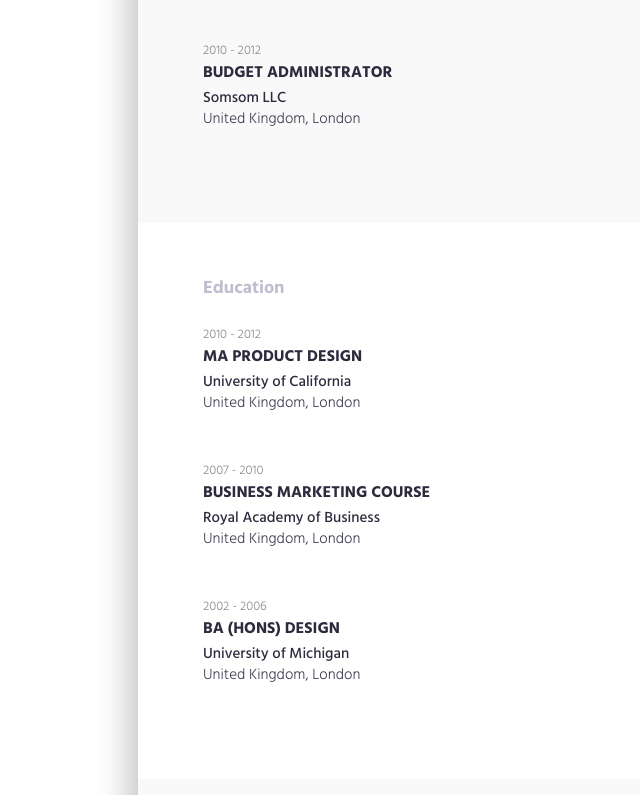
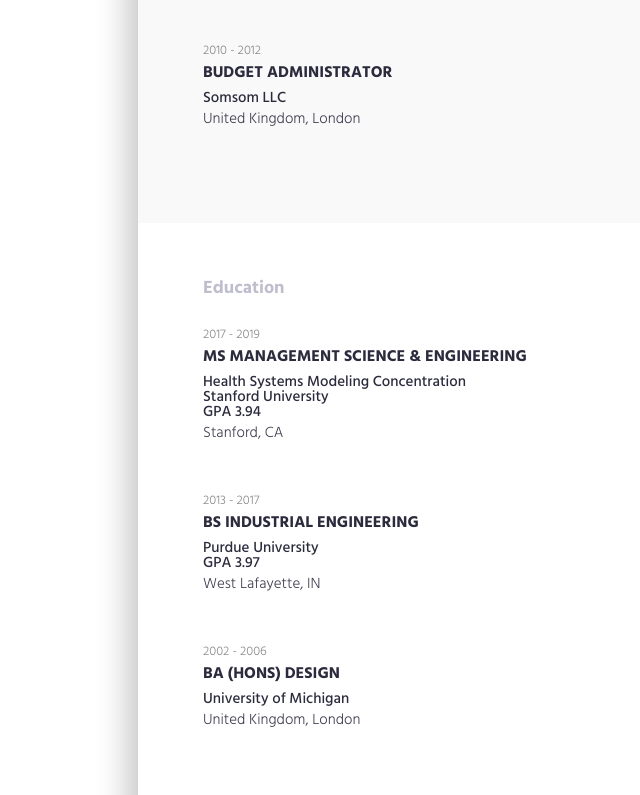
Before and after one commit to emigrimm/resume, a plain HTML site: page index.html in a window 1280 px wide. Shown: the part 1688-2483 px from the top of the page, without its empty margins (502-1142 px from the left). Drawn offline with Linux system fonts and the light colour scheme.

Commit message:
Update index.html

```diff
--- a/index.html
+++ b/index.html
@@ -42,7 +42,7 @@
 <div class="left-col-block blocks">
     <header class="header">
         <div class="content text-center">
-            <h1>Hi, I'm Amelie Ebert!</h1>
+            <h1>Hi, I'm Emily Grimm!</h1>
 
             <p class="lead">Marketing Consultant</p>
             <ul class="social-icon">
@@ -287,19 +287,22 @@
         <div class="row">
             <div class="col-md-12">
                 <div class="content-item">
-                    <small>2010 - 2012</small>
-                    <h3>MA Product Design</h3>
-                    <h4>University of California</h4>
+                    <small>2017 - 2019</small>
+                    <h3>MS Management Science & Engineering</h3>
+                    <h4>Health Systems Modeling Concentration</h4>
+                    <h4>Stanford University</h4>
+                    <h4>GPA 3.94</h4>
 
-                    <p>United Kingdom, London</p>
+                    <p>Stanford, CA</p>
                 </div>
                 <!-- .experience-item -->
                 <div class="content-item">
-                    <small>2007 - 2010</small>
-                    <h3>Business marketing course</h3>
-                    <h4>Royal Academy of Business</h4>
+                    <small>2013 - 2017</small>
+                    <h3>BS Industrial Engineering</h3>
+                    <h4>Purdue University</h4>
+                    <h4>GPA 3.97</h4>
 
-                    <p>United Kingdom, London</p>
+                    <p>West Lafayette, IN</p>
                 </div>
                 <!-- .experience-item -->
                 <div class="content-item">
```
